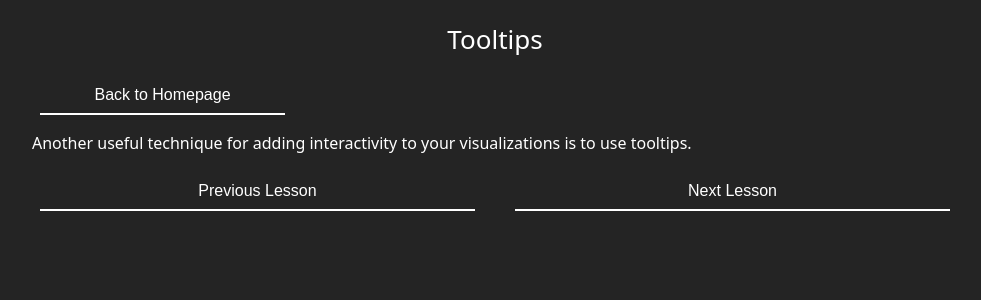
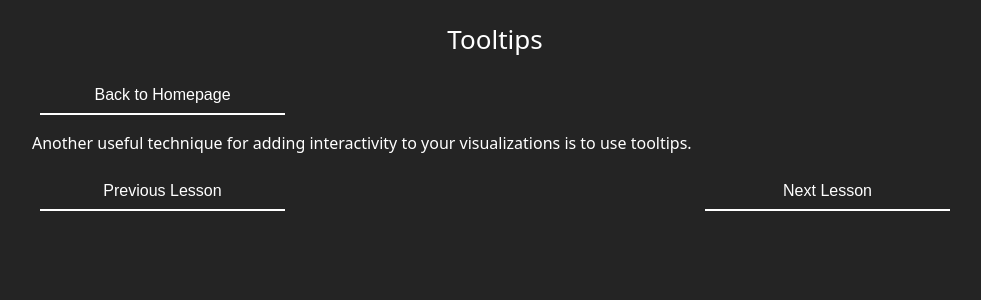
Before and after one commit to jbettencourt10/margay.github.io, a React (Create React App) app in the folder margay-app/: page /tooltip in a window 1280 px wide. Shown: the top 300 px of the page, without its empty margins (145-1126 px from the left). Built offline with nearby package versions, Linux system fonts and the light colour scheme.

Commit message:
using classes in tooltip

```diff
--- a/margay-app/src/Tooltip.js
+++ b/margay-app/src/Tooltip.js
@@ -1,8 +1,6 @@
 import React from 'react';
-
 import {Container, Row, Col} from 'react-bootstrap';
-
-import { Link } from "react-router-dom";
+import {NavHeader, NavFooter} from './NavButtons';
 
 //Styling
 import 'bootstrap/dist/css/bootstrap.min.css';
@@ -14,17 +12,7 @@ class Tooltip extends React.Component {
             <>
               <div className="App">
                 <Container>
-                  <Row>
-                    <header className="App-header">
-                      <p>Tooltips</p>
-                    </header>
-                  </Row>
-                  <Row>
-                    <Col xs={0} lg={1}/>
-                    <Col xs={6} lg={3} style={{textAlign: 'left'}}>
-                      <p><Link to='/'>Back to Homepage</Link></p>
-                    </Col>
-                  </Row>
+                  <NavHeader title='Tooltips'/>
                   <Row style={{textAlign: 'left'}}>
                     <Col xs={12} lg={10} className='mx-auto'>
                       <p>
@@ -33,15 +21,7 @@ class Tooltip extends React.Component {
                       </p>
                     </Col>
                   </Row>
-                  <Row>
-                    <Col xs={0} lg={1}/>
-                    <Col xs={6} lg={5} style={{textAlign: 'left'}}>
-                      <p><Link to='/animation'>Previous Lesson</Link></p>
-                    </Col>
-                    <Col xs={6} lg={5} style={{textAlign: 'right'}}>
-                      <p><Link to='/choropleth'>Next Lesson</Link></p>
-                    </Col>
-                  </Row>
+                  <NavFooter prev='/animation' next='/choropleth'/>
                 </Container>
               </div>
             </>
```
